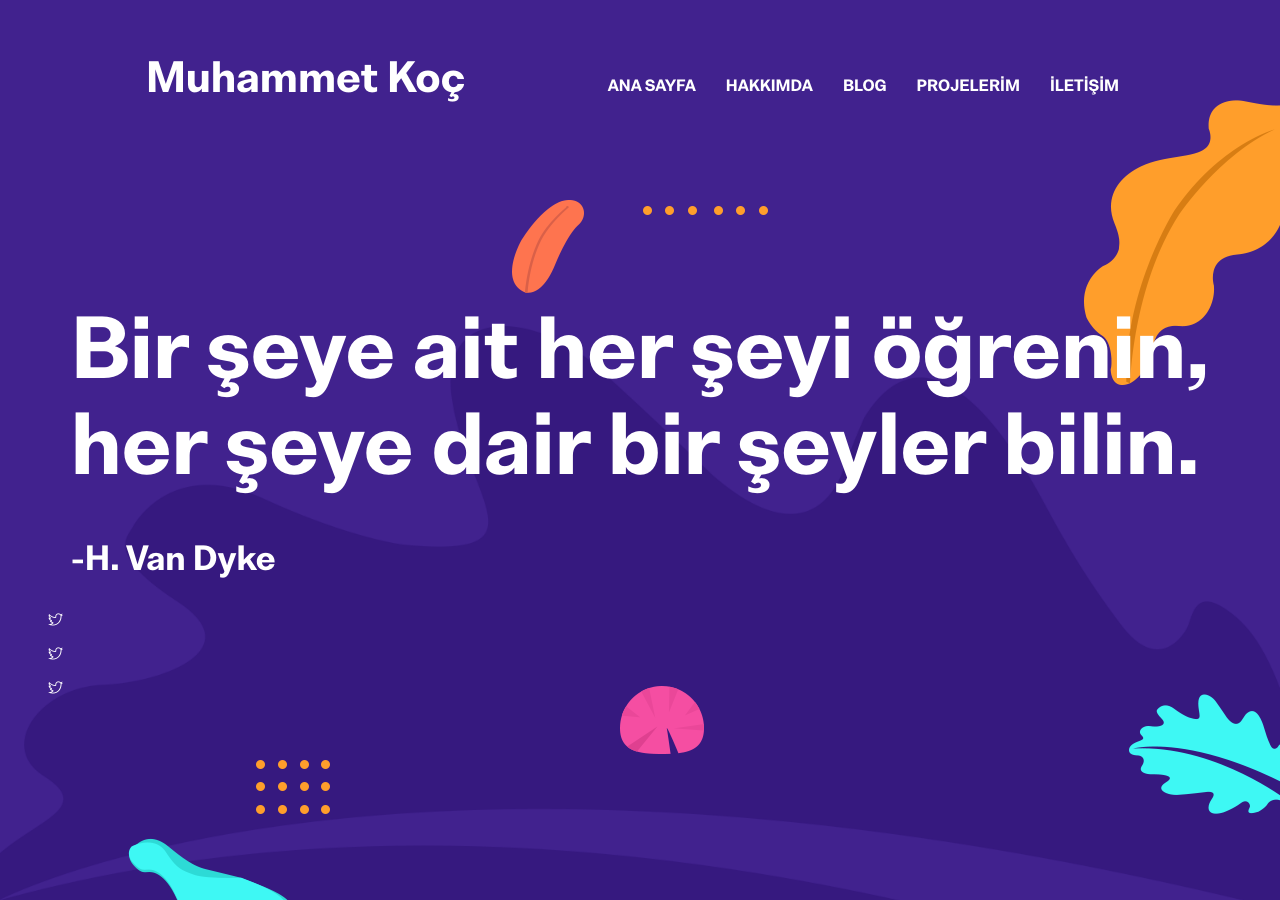
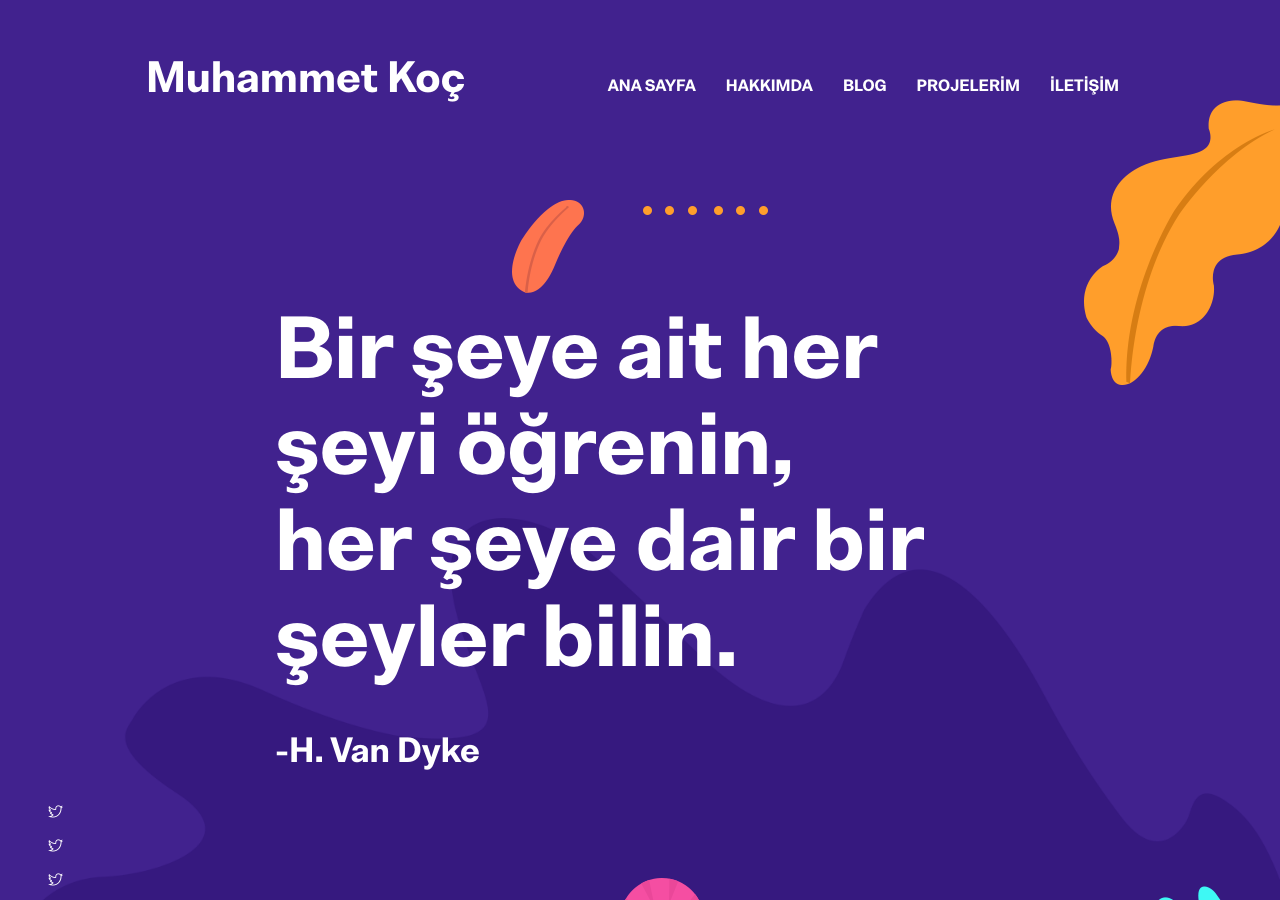
Before and after one commit to mhtkoc/mhtkoc.github.io, a Jekyll site: the page built from index.html, in a window 1280 px wide and 900 px high. Built offline with Jekyll 4.4.1, drawn with Linux system fonts in a browser that asks for light colours.

Commit message:
Update hero-section.html

```diff
--- a/_includes/hero-section.html
+++ b/_includes/hero-section.html
@@ -2,7 +2,7 @@
 <section class="hero-area bg-primary" id="parallax">
   <div class="container">
     <div class="row">
-      <div class="col-lg-20 mx-auto">
+      <div class="col-lg-8 mx-auto">
         <h1 class="text-white font-tertiary">{{ site.data.settings.hero.hero-title }}</h1>
       </div>
     </div>
```
